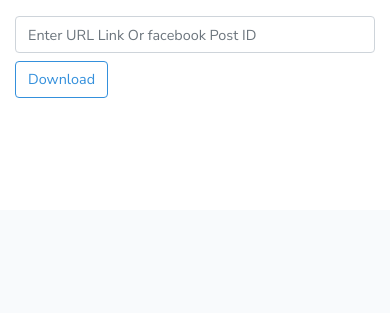
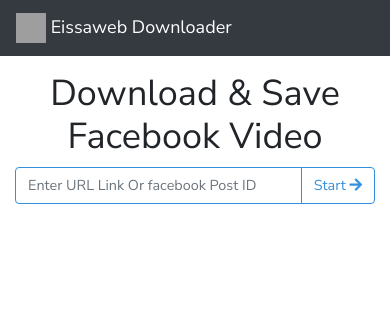
Before and after one commit to eissaweb/fb_loader, a PHP site: page / in a window 390 px wide. Shown: the top 313 px of the page. Before the commit the page ends 98 px from the top, so only its background shows below. Run offline with PHP 8.4, Linux system fonts and the light colour scheme; grey boxes are pictures that could not be loaded.

Commit message:
Added new funcs..

```diff
--- a/index.html
+++ b/index.html
@@ -3,25 +3,50 @@
 <head>
     <meta charset="UTF-8">
     <meta name="viewport" content="width=device-width, initial-scale=1" />
-    <title>How to download facebok video, easily</title>
+    <meta name="description" content="Download and save Facebook videos in just one click, download mp4 360 or HD definition, start using eissaweb to download facebook videos, any facebbok page or post that you want to save it, downloading facebook videos can be easy with our application, just one click, its free to download any video you want, download any video for free">
+
+    <title>Download Facebook video for free | eissaweb - how to download facebook video</title>
     <link href="https://fonts.googleapis.com/css?family=Nunito+Sans&display=swap" rel="stylesheet">
     <link rel="stylesheet" href="css/app.css">
+    <link rel="stylesheet" href="https://use.fontawesome.com/releases/v5.7.2/css/all.css" integrity="sha384-fnmOCqbTlWIlj8LyTjo7mOUStjsKC4pOpQbqyi7RrhN7udi9RwhKkMHpvLbHG9Sr" crossorigin="anonymous">
     <script data-ad-client="ca-pub-8029326152956282" async src="https://pagead2.googlesyndication.com/pagead/js/adsbygoogle.js"></script>
 </head>
 <body class="" style="font-family: 'Nunito Sans', sans-serif !important;">
+    <!-- Navbar -->
+    <!-- Image and text -->
+<nav class="navbar navbar-dark bg-dark">
+  <a class="navbar-brand" href="#">
+    <img src="/docs/4.1/assets/brand/bootstrap-solid.svg" width="30" height="30" class="d-inline-block align-top" alt="">
+    Eissaweb Downloader
+  </a>
+</nav>
+    <!-- Navbar -->
     <div class="container py-3 bg-white" id="app">
+        <h1 class="text-center mb-2">Download & Save Facebook Video</h1>
         <div class="row">
-            <div class="col-md-3">
+            <div class="col-md-3 mt-5 d-none d-md-block">
                 <!-- Google ads -->
+               <iframe src="//rcm-na.amazon-adsystem.com/e/cm?o=1&p=12&l=ur1&category=kindle&banner=1Y73E3KVWCWRGDBQ5ER2&f=ifr&linkID=aa838c092d4bcb95331aa2df8e34b24e&t=eissawebid-20&tracking_id=eissawebid-20" width="300" height="250" scrolling="no" border="0" marginwidth="0" style="border:none;" frameborder="0"></iframe>
             </div>
             <div class="col-md-6">
                 <!-- This will be part  of download-video component -->
                 <download-video></download-video>
                 <affiliate-ads ads=""></affiliate-ads>
+                <!-- Ads here -->
+                <div class="row">
+                    <div class="col-md-4">
+
+                    </div>
+                    <div class="col-md-4"></div>
+                    <div class="col-md-4"></div>
+                </div>
+                <!-- Blog Place, we will not use vue.js for the sake of SEO -->
                 <how-to-download></how-to-download>
             </div>
             <div class="col-md-3">
                 <!-- Google ads -->
+                <iframe src="//rcm-na.amazon-adsystem.com/e/cm?o=1&p=14&l=ur1&category=wireless&banner=0PNTRFWGKQW8GEJPVER2&f=ifr&linkID=87f8d280a527188c28e767b7f87c709f&t=eissawebid-20&tracking_id=eissawebid-20" width="160" height="600" scrolling="no" border="0" marginwidth="0" style="border:none;" frameborder="0"></iframe>
+
             </div>
         </div>
     </div>
```
Also changed, not shown: app/main.php (+4 -3 lines), download.php (added, +13 -0 lines), extra.php (deleted, +0 -15 lines), js/app.js.
